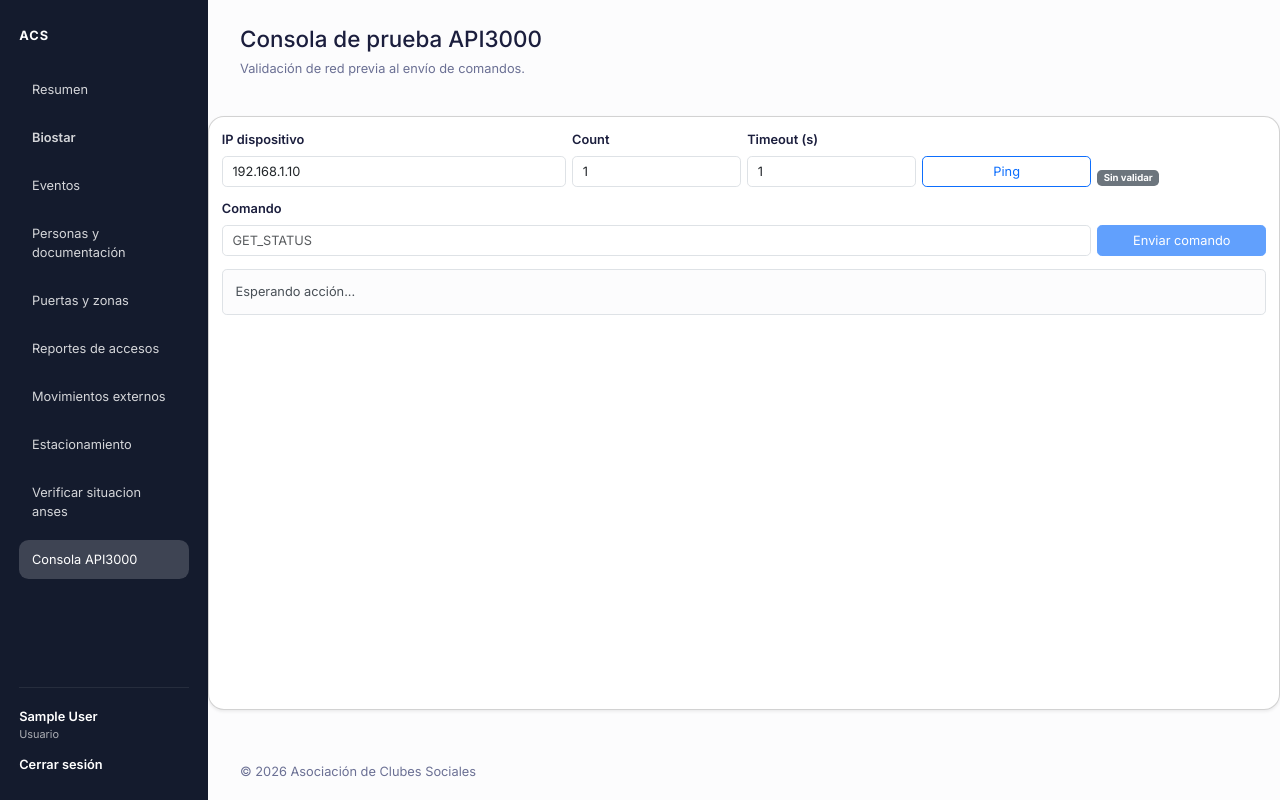
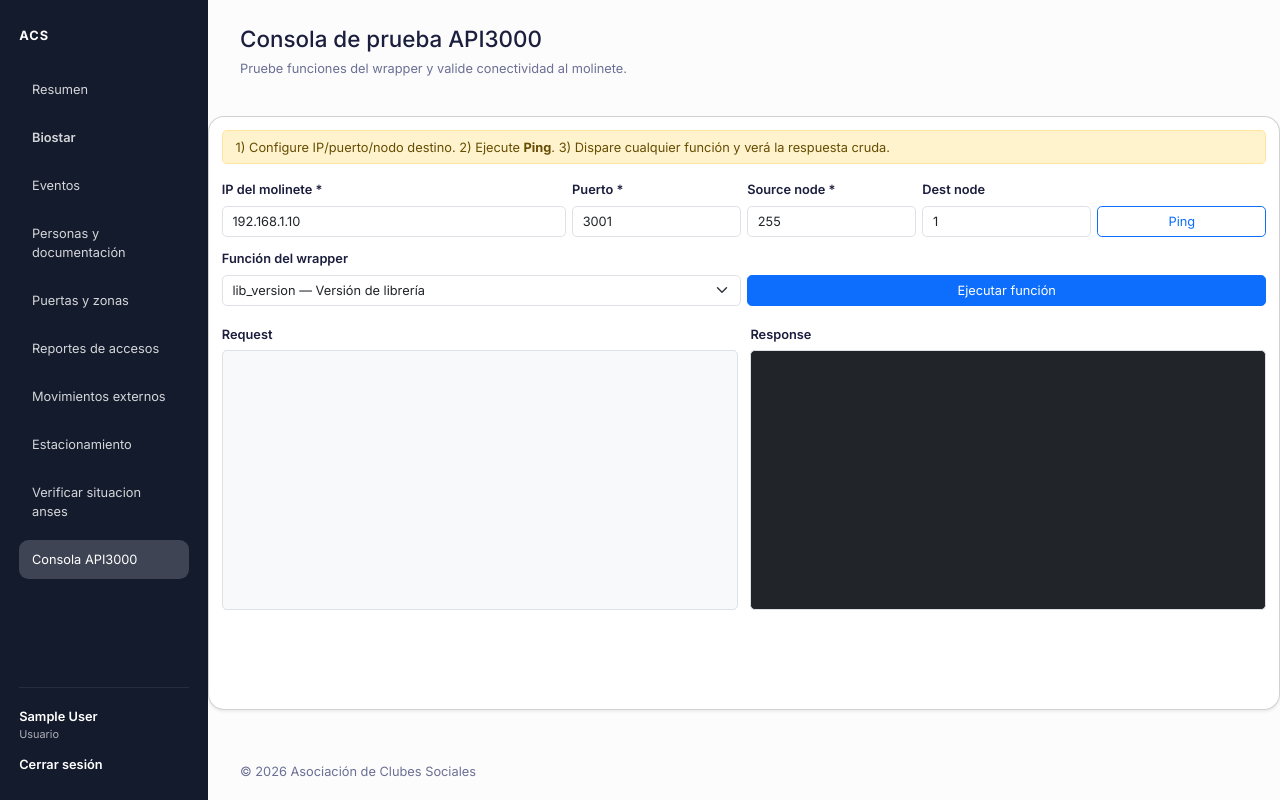
Before and after one commit to hbrunacci/geba_acs, a Django app: page /ACS/test in a window 1280 px wide. Run offline with Django 5.2, Linux system fonts and the light colour scheme; the visitor is signed in with stand-in values (Sample User, id 1).

Commit message:
Mejora consola /ACS/test para ejecutar funciones API3000 con ping previo

```diff
--- a/access_control/templates/access_control/api3000_test_console.html
+++ b/access_control/templates/access_control/api3000_test_console.html
@@ -2,142 +2,69 @@
 
 {% block page_title %}Consola API3000{% endblock page_title %}
 {% block header_title %}Consola de prueba API3000{% endblock header_title %}
-{% block header_subtitle %}Validación de red previa al envío de comandos.{% endblock header_subtitle %}
+{% block header_subtitle %}Pruebe funciones del wrapper y valide conectividad al molinete.{% endblock header_subtitle %}
 
 {% block content %}
 <div class="card shadow-sm">
   <div class="card-body d-flex flex-column gap-3">
+    <div class="alert alert-warning py-2 mb-1">
+      1) Configure IP/puerto/nodo destino. 2) Ejecute <strong>Ping</strong>. 3) Dispare cualquier función y verá la respuesta cruda.
+    </div>
+
+    <div id="form-errors" class="alert alert-danger d-none" role="alert"></div>
+
+    <form id="api3000-form" class="d-flex flex-column gap-3">
       <div class="row g-2 align-items-end">
         <div class="col-md-4">
-        <label class="form-label" for="acs-ip">IP dispositivo</label>
-        <input class="form-control" id="acs-ip" placeholder="192.168.1.10" value="192.168.1.10" />
+          <label class="form-label" for="ip">IP del molinete *</label>
+          <input class="form-control" id="ip" name="ip" value="192.168.1.10" required>
         </div>
         <div class="col-md-2">
-        <label class="form-label" for="acs-count">Count</label>
-        <input class="form-control" id="acs-count" type="number" min="1" max="5" value="1" />
+          <label class="form-label" for="port">Puerto *</label>
+          <input class="form-control" id="port" name="port" type="number" min="1" max="65535" value="3001" required>
         </div>
         <div class="col-md-2">
-        <label class="form-label" for="acs-timeout">Timeout (s)</label>
-        <input class="form-control" id="acs-timeout" type="number" min="1" max="10" step="1" value="1" />
+          <label class="form-label" for="source_node">Source node *</label>
+          <input class="form-control" id="source_node" name="source_node" type="number" min="1" value="255" required>
         </div>
         <div class="col-md-2">
-        <button class="btn btn-outline-primary w-100" id="acs-ping-btn">Ping</button>
+          <label class="form-label" for="dest_node">Dest node</label>
+          <input class="form-control" id="dest_node" name="dest_node" type="number" min="1" value="1">
         </div>
         <div class="col-md-2">
-        <span id="acs-ping-state" class="badge text-bg-secondary">Sin validar</span>
+          <button type="button" class="btn btn-outline-primary w-100" id="ping-btn">Ping</button>
         </div>
       </div>
 
       <div class="row g-2 align-items-end">
-      <div class="col-md-10">
-        <label class="form-label" for="acs-command">Comando</label>
-        <input class="form-control" id="acs-command" placeholder="GET_STATUS" />
+        <div class="col-md-6">
+          <label class="form-label" for="command">Función del wrapper</label>
+          <select class="form-select" id="command" name="command"></select>
         </div>
-      <div class="col-md-2">
-        <button class="btn btn-primary w-100" id="acs-send-btn" disabled>Enviar comando</button>
+        <div class="col-md-6 d-grid">
+          <button class="btn btn-primary" type="submit">Ejecutar función</button>
         </div>
       </div>
 
-    <div class="alert alert-light border" id="acs-log" style="white-space: pre-wrap;">Esperando acción...</div>
+      <div id="command-params" class="row g-2"></div>
+    </form>
+
+    <div class="row g-3">
+      <div class="col-md-6">
+        <label class="form-label">Request</label>
+        <pre id="request-view" class="bg-light border rounded p-2 mb-0" style="min-height: 260px; white-space: pre-wrap;"></pre>
+      </div>
+      <div class="col-md-6">
+        <label class="form-label">Response</label>
+        <pre id="response-view" class="bg-dark text-light border rounded p-2 mb-0" style="min-height: 260px; white-space: pre-wrap;"></pre>
       </div>
     </div>
+  </div>
+</div>
+
+{{ command_catalog|json_script:"api3000-command-catalog" }}
 {% endblock content %}
 
 {% block extra_js %}
-<script>
-(() => {
-  const pingBtn = document.getElementById("acs-ping-btn");
-  const sendBtn = document.getElementById("acs-send-btn");
-  const pingStateEl = document.getElementById("acs-ping-state");
-  const logEl = document.getElementById("acs-log");
-  const ipEl = document.getElementById("acs-ip");
-  const countEl = document.getElementById("acs-count");
-  const timeoutEl = document.getElementById("acs-timeout");
-  const commandEl = document.getElementById("acs-command");
-
-  let lastPing = null;
-
-  function canSendCommand() {
-    if (!lastPing || !lastPing.reachable || !lastPing.checkedAt) {
-      return false;
-    }
-    return (Date.now() - lastPing.checkedAt) <= 30_000;
-  }
-
-  function refreshSendState() {
-    sendBtn.disabled = !canSendCommand();
-  }
-
-  function updatePingIndicator(reachable) {
-    pingStateEl.className = "badge";
-    if (reachable) {
-      pingStateEl.classList.add("text-bg-success");
-      pingStateEl.textContent = "OK";
-    } else {
-      pingStateEl.classList.add("text-bg-danger");
-      pingStateEl.textContent = "FAIL";
-    }
-  }
-
-  function appendLog(title, payload) {
-    logEl.textContent = `${new Date().toLocaleString()} · ${title}\n${JSON.stringify(payload, null, 2)}`;
-  }
-
-  async function callJson(url, body) {
-    const res = await fetch(url, {
-      method: "POST",
-      headers: { "Content-Type": "application/json" },
-      body: JSON.stringify(body),
-    });
-    const data = await res.json();
-    if (!res.ok) {
-      throw new Error(data.detail || "Error de red");
-    }
-    return data;
-  }
-
-  pingBtn.addEventListener("click", async () => {
-    try {
-      const payload = {
-        ip: ipEl.value.trim(),
-        count: Number(countEl.value || 1),
-        timeout: Number(timeoutEl.value || 1),
-      };
-      const result = await callJson("/api/acs/test/ping/", payload);
-      lastPing = { ...result, checkedAt: Date.now(), ip: payload.ip, timeout: payload.timeout };
-      updatePingIndicator(!!result.reachable);
-      appendLog("Resultado ping", result);
-    } catch (err) {
-      lastPing = { reachable: false, checkedAt: Date.now() };
-      updatePingIndicator(false);
-      appendLog("Error ping", { detail: err.message });
-    } finally {
-      refreshSendState();
-    }
-  });
-
-  sendBtn.addEventListener("click", async () => {
-    if (!canSendCommand()) {
-      const proceed = window.confirm("No hay ping exitoso en los últimos 30 segundos. ¿Desea continuar?");
-      if (!proceed) {
-        return;
-      }
-    }
-
-    try {
-      const payload = {
-        ip: ipEl.value.trim(),
-        timeout: Number(timeoutEl.value || 1),
-        command: commandEl.value.trim(),
-      };
-      const result = await callJson("/api/acs/test/command/", payload);
-      appendLog("Comando enviado", result);
-    } catch (err) {
-      appendLog("Error envío comando", { detail: err.message });
-    }
-  });
-
-  setInterval(refreshSendState, 1000);
-})();
-</script>
+<script src="/static/common/js/api3000_test_console.js"></script>
 {% endblock extra_js %}
--- a/access_control/views.py
+++ b/access_control/views.py
@@ -26,6 +26,7 @@ from rest_framework import status, viewsets
 from people.models import Cliente
 
 from access_control.services import ClientLookupError, MSSQLClientLookupService
+from access_control.services.intelectron.api3000_console import COMMAND_CATALOG
 
 
 MAX_PING_COUNT = 5
@@ -97,8 +98,12 @@ def anses_verification_console(request):
 
 @login_required
 def api3000_test_console(request):
-    """Consola de pruebas de conectividad para API3000."""
-    return render(request, "access_control/api3000_test_console.html")
+    """Consola de pruebas de funciones del wrapper API3000."""
+    return render(
+        request,
+        "access_control/api3000_test_console.html",
+        {"command_catalog": COMMAND_CATALOG},
+    )
 
 
 def _validate_ipv4(value: str):
--- a/common/static/common/js/api3000_test_console.js
+++ b/common/static/common/js/api3000_test_console.js
@@ -8,8 +8,17 @@
   const errorsBox = document.getElementById("form-errors");
   const pingBtn = document.getElementById("ping-btn");
 
+  const lastPing = {
+    ok: false,
+    checkedAt: 0,
+    ip: "",
+    port: 0,
+    sourceNode: 0,
+    destNode: 0,
+  };
+
   function csrfToken() {
-    const item = document.cookie.split(";").map(v => v.trim()).find(v => v.startsWith("csrftoken="));
+    const item = document.cookie.split(";").map((v) => v.trim()).find((v) => v.startsWith("csrftoken="));
     return item ? decodeURIComponent(item.split("=")[1]) : "";
   }
 
@@ -109,6 +118,34 @@
     return data;
   }
 
+  function savePingContext(payload, response) {
+    lastPing.ok = !!response.ok;
+    lastPing.checkedAt = Date.now();
+    lastPing.ip = payload.ip;
+    lastPing.port = payload.port;
+    lastPing.sourceNode = payload.source_node;
+    lastPing.destNode = payload.dest_node;
+  }
+
+  function sameConnection(payload) {
+    return (
+      payload.ip === lastPing.ip
+      && payload.port === lastPing.port
+      && payload.source_node === lastPing.sourceNode
+      && payload.dest_node === lastPing.destNode
+    );
+  }
+
+  function hasValidPing(payload) {
+    if (!lastPing.ok) {
+      return false;
+    }
+    if ((Date.now() - lastPing.checkedAt) > 30_000) {
+      return false;
+    }
+    return sameConnection(payload);
+  }
+
   Object.entries(catalog).forEach(([name, meta]) => {
     const option = document.createElement("option");
     option.value = name;
@@ -124,13 +161,16 @@
       ip: form.ip.value.trim(),
       port: Number(form.port.value),
       source_node: Number(form.source_node.value),
+      dest_node: form.dest_node.value === "" ? null : Number(form.dest_node.value),
     };
     pretty(requestView, { endpoint: "/api/api3000/ping/", payload });
     showErrors({});
     try {
       const data = await postJSON("/api/api3000/ping/", payload);
+      savePingContext(payload, data);
       pretty(responseView, data);
     } catch (error) {
+      lastPing.ok = false;
       pretty(responseView, error.payload || { detail: error.message });
       showErrors(error.payload?.errors || { error: error.message });
     }
@@ -147,6 +187,13 @@
       return;
     }
 
+    if (!hasValidPing(payload)) {
+      const proceed = window.confirm("No hay ping válido para esta conexión en los últimos 30 segundos. ¿Desea continuar?");
+      if (!proceed) {
+        return;
+      }
+    }
+
     showErrors({});
     try {
       const data = await postJSON("/api/api3000/execute/", payload);
```
Lines whose indentation alone changed are shown as unchanged.
